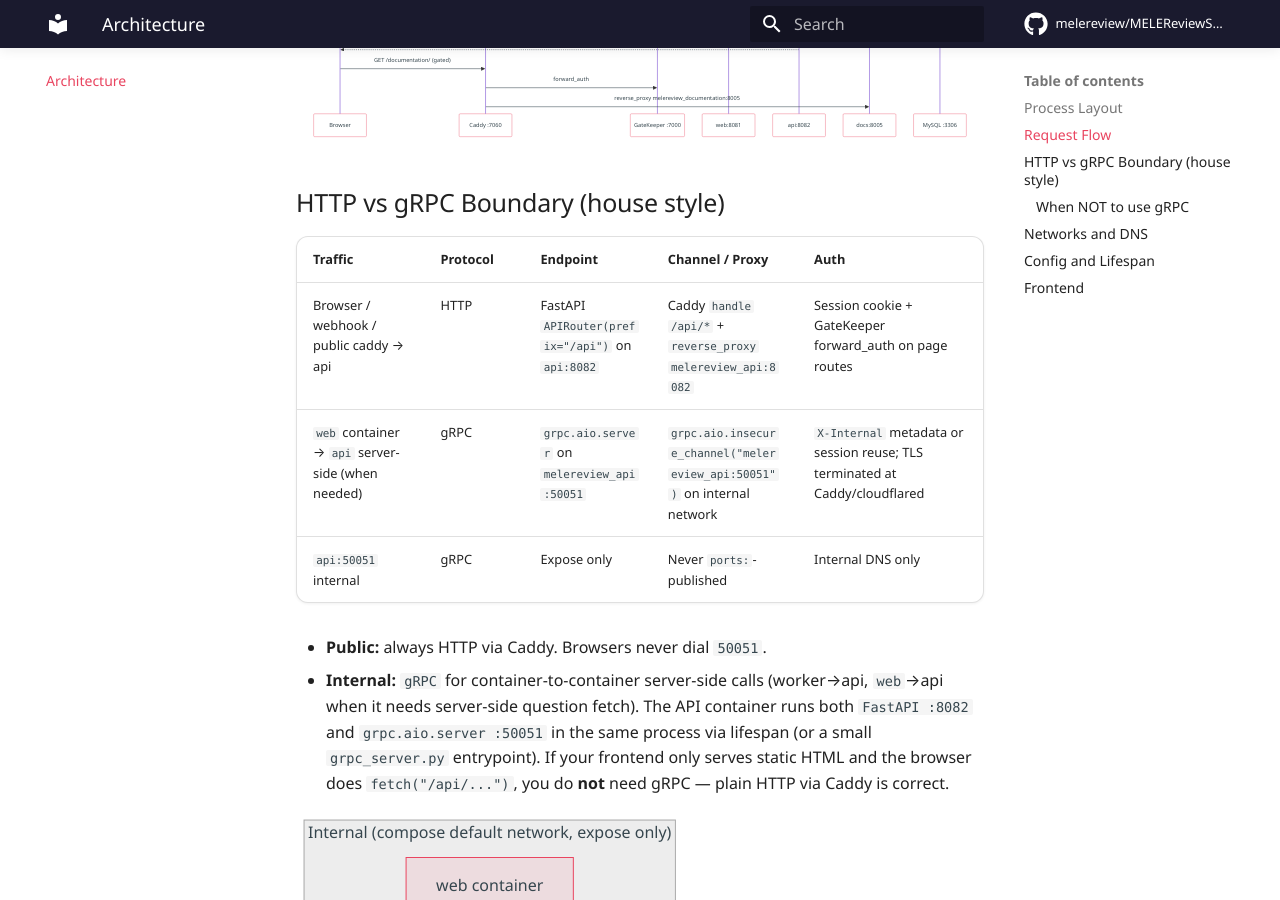
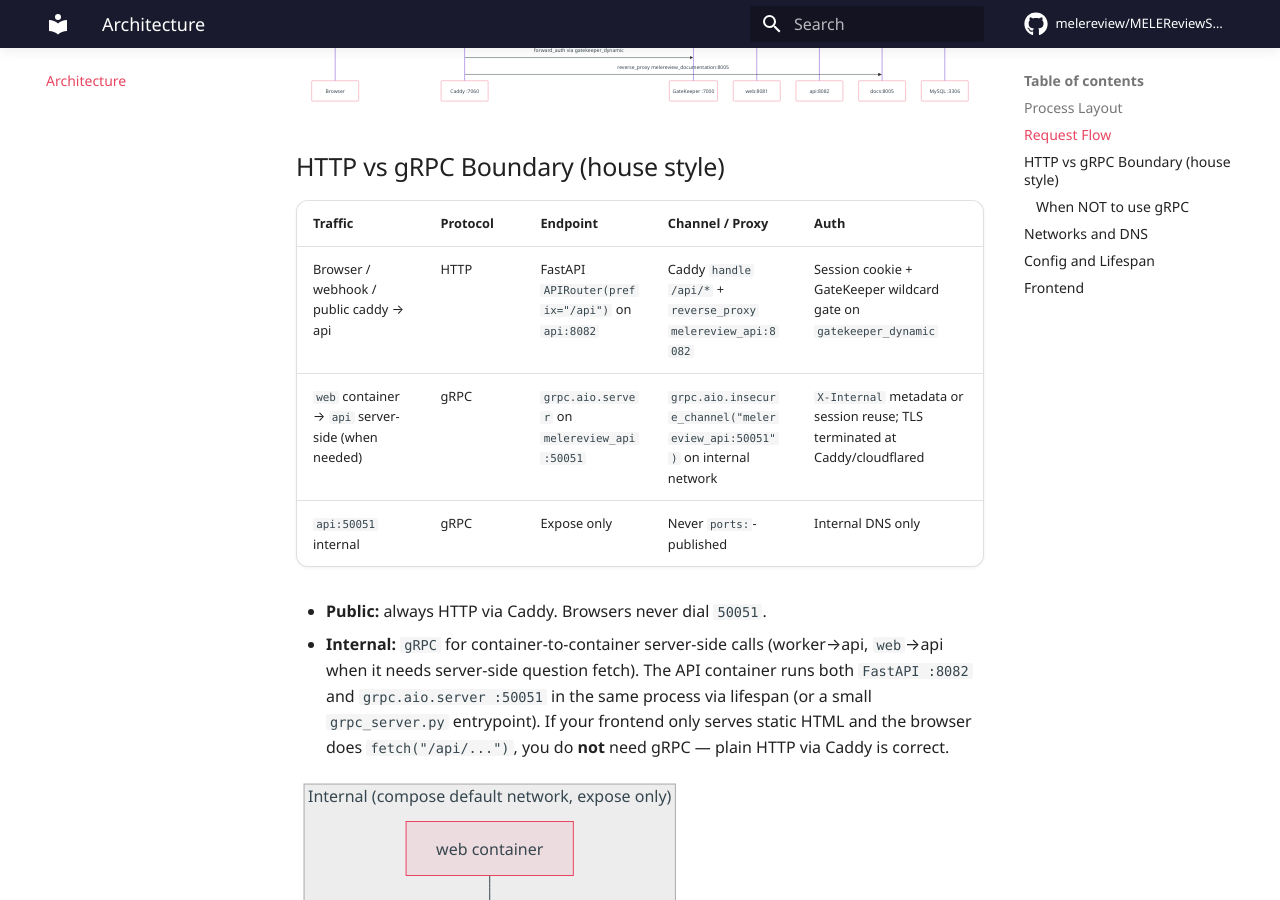
Before and after one commit to NovaProtocol/MELEReviewSite, an MkDocs documentation site: the page built from documentation/docs/architecture.md, in a window 1280 px wide and 900 px high, scrolled down 789 px. Built offline with MkDocs 1.6.1 and Material for MkDocs 9.7.7, drawn with Linux system fonts in a browser that asks for light colours; some web fonts are replaced; comment, search, counter and statistics services are not loaded; some of the changed text lies outside the part shown.

Commit message:
docs(melereview): sync gate to wildcard and networks to live compose

````diff
--- a/documentation/docs/architecture.md
+++ b/documentation/docs/architecture.md
@@ -27,8 +27,8 @@
     B->>C: GET /health
     C->>A: reverse_proxy melereview_api:8082
 
-    B->>C: GET / (gated)
-    C->>G: forward_auth gatekeeper:7000 /api/authz/forward-auth
+    B->>C: GET / (via wildcard gate)
+    C->>G: forward_auth gatekeeper_caddy:7000 → gatekeeper_auth:8001 on gatekeeper_dynamic
     G-->>C: 200 (valid cookie)
     C->>W: reverse_proxy melereview_web:8081
     W-->>B: HTML + /static
@@ -38,8 +38,8 @@
     A->>M: async query
     A-->>B: JSON + X-Total-Count, X-Request-ID
 
-    B->>C: GET /documentation/ (gated)
-    C->>G: forward_auth
+    B->>C: GET /documentation/ (via wildcard)
+    C->>G: forward_auth via gatekeeper_dynamic
     C->>D: reverse_proxy melereview_documentation:8005
 ```
 
@@ -47,7 +47,7 @@
 
 | Traffic | Protocol | Endpoint | Channel / Proxy | Auth |
 |---------|----------|----------|-----------------|------|
-| Browser / webhook / public caddy → api | HTTP | FastAPI `APIRouter(prefix="/api")` on `api:8082` | Caddy `handle /api/*` + `reverse_proxy melereview_api:8082` | Session cookie + GateKeeper forward_auth on page routes |
+| Browser / webhook / public caddy → api | HTTP | FastAPI `APIRouter(prefix="/api")` on `api:8082` | Caddy `handle /api/*` + `reverse_proxy melereview_api:8082` | Session cookie + GateKeeper wildcard gate on `gatekeeper_dynamic` |
 | `web` container → `api` server-side (when needed) | gRPC | `grpc.aio.server` on `melereview_api:50051` | `grpc.aio.insecure_channel("melereview_api:50051")` on internal network | `X-Internal` metadata or session reuse; TLS terminated at Caddy/cloudflared |
 | `api:50051` internal | gRPC | Expose only | Never `ports:`-published | Internal DNS only |
 
@@ -82,7 +82,7 @@
 ```yaml
 services:
   caddy:
-    networks: [default, gatekeeper, cloudflared-tunnel]
+    networks: [default, gatekeeper_dynamic, cloudflared-tunnel]
   melereview_api:
     expose: ["8082", "50051"]  # 50051 expose only, never ports:
     networks: [default]
````
Also changed, not shown: documentation/docs/index.md (+2 -2 lines).
